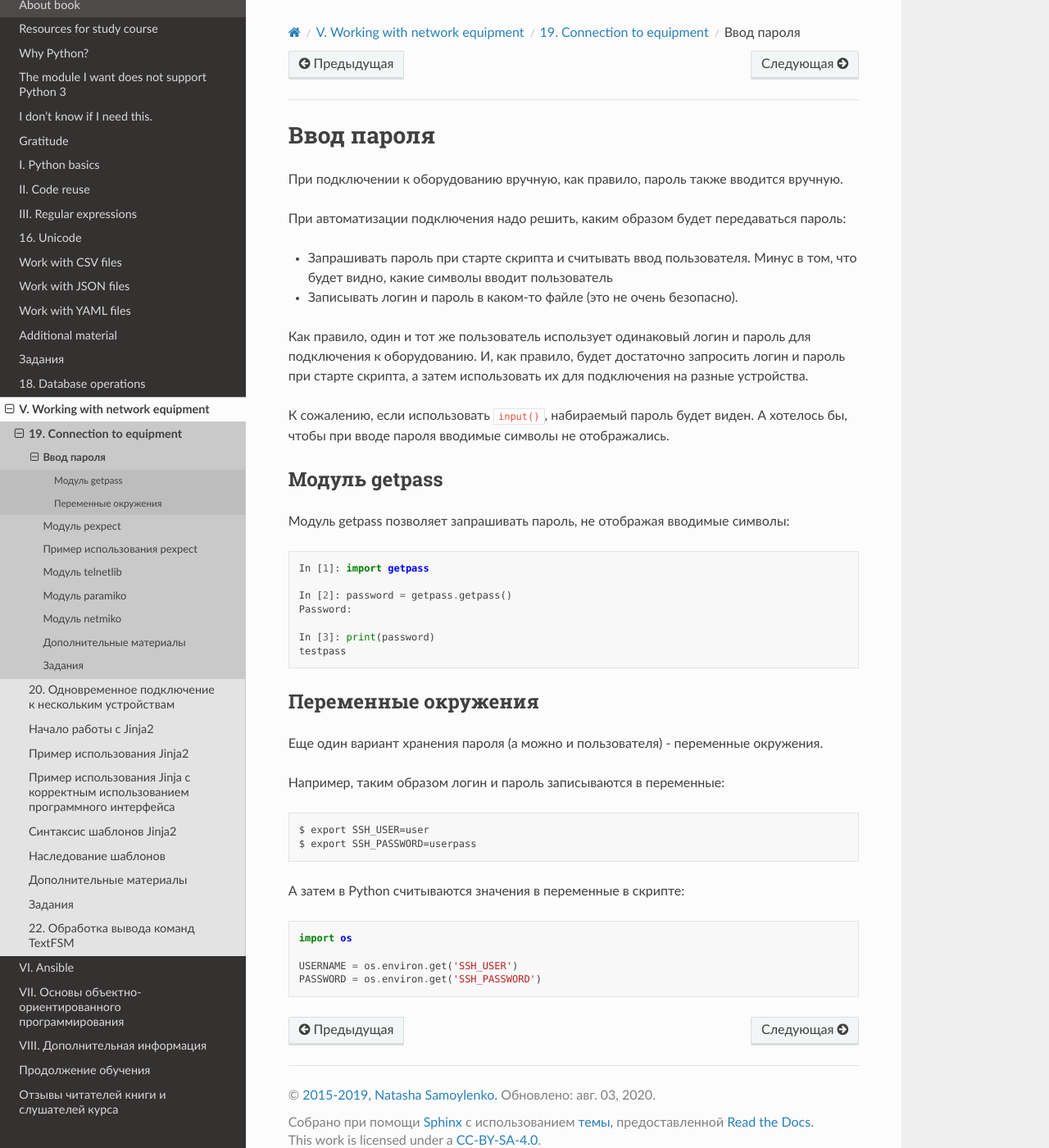
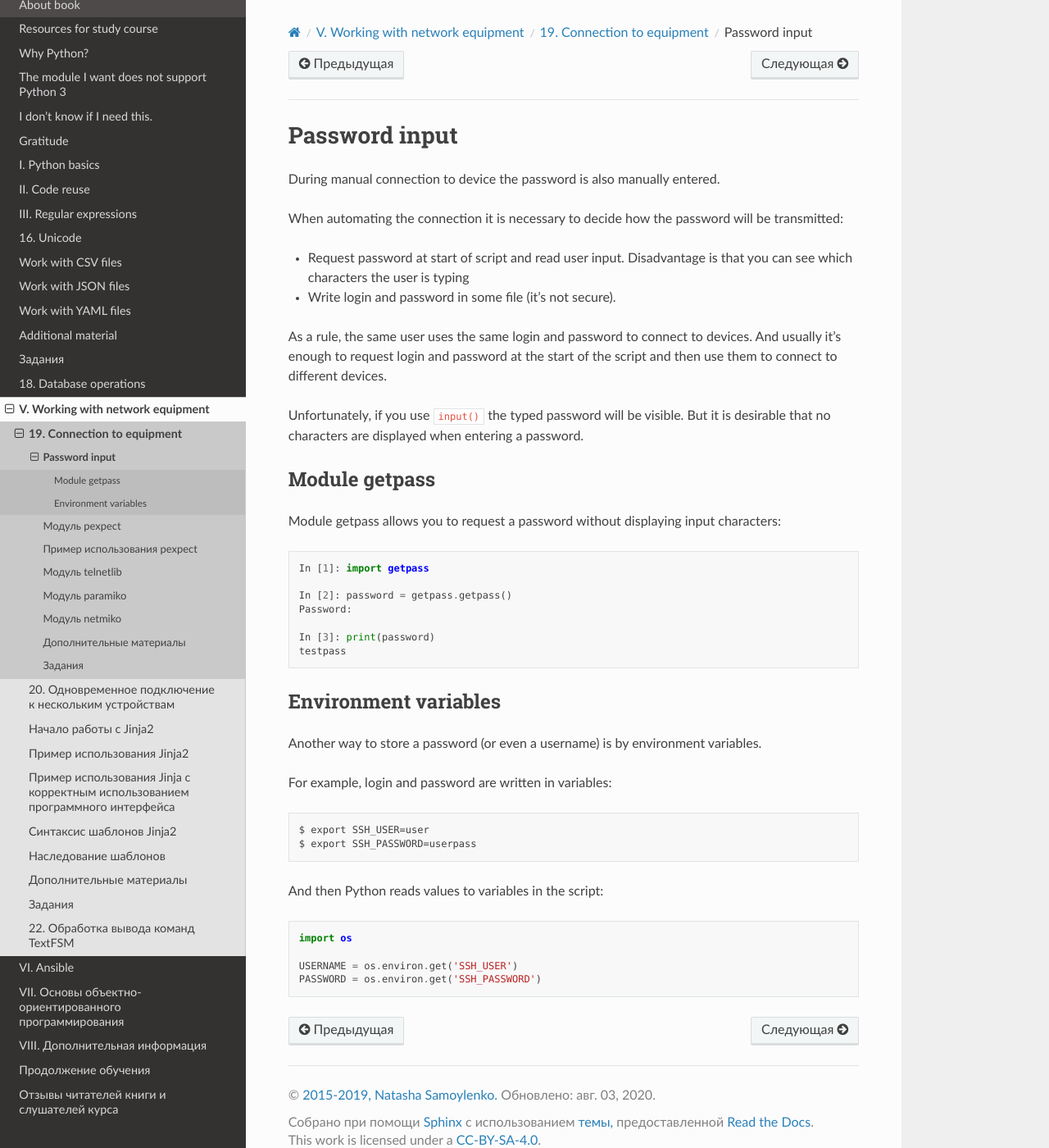
Before and after one commit to Aidar5/nattoeng, a Sphinx documentation site: the page built from docs/source/book/19_ssh_telnet/password.rst, in a window 1280 px wide and 1400 px high. Shown: the whole window at 82% size. Built offline with Sphinx 7.4.7 and the Read the Docs theme 2.0.0, drawn with Linux system fonts in a browser that asks for light colours; pages that are not in the unit, such as notebooks, are missing from menus.

Commit message:
Update password.rst

```diff
--- a/docs/source/book/19_ssh_telnet/password.rst
+++ b/docs/source/book/19_ssh_telnet/password.rst
@@ -1,30 +1,21 @@
-Ввод пароля
+Password input
 -----------
 
-При подключении к оборудованию вручную, как правило, пароль также
-вводится вручную.
+During manual connection to device the password is also manually entered.
 
-При автоматизации подключения надо решить, каким образом будет
-передаваться пароль:
+When automating the connection it is necessary to decide how the password will be transmitted:
 
-* Запрашивать пароль при старте скрипта и считывать ввод пользователя.
-  Минус в том, что будет видно, какие символы вводит пользователь
-* Записывать логин и пароль в каком-то файле (это не очень безопасно).
+* Request password at start of script and read user input. Disadvantage is that you can see which characters the user is typing
+* Write login and password in some file (it’s not secure).
 
-Как правило, один и тот же пользователь использует одинаковый логин и
-пароль для подключения к оборудованию.
-И, как правило, будет достаточно запросить логин и пароль при старте
-скрипта, а затем использовать их для подключения на разные устройства.
+As a rule, the same user uses the same login and password to connect to devices. And usually it’s enough to request login and password at the start of the script and then use them to connect to different devices.
 
-К сожалению, если использовать ``input()``, набираемый пароль будет
-виден. А хотелось бы, чтобы при вводе пароля вводимые символы не
-отображались.
+Unfortunately, if you use ``input()`` the typed password will be visible. But it is desirable that no characters are displayed when entering a password.
 
-Модуль getpass
+Module getpass
 ~~~~~~~~~~~~~~
 
-Модуль getpass позволяет запрашивать пароль, не отображая вводимые
-символы:
+Module getpass allows you to request a password without displaying input characters:
 
 .. code:: python
 
@@ -36,20 +27,19 @@
     In [3]: print(password)
     testpass
 
-Переменные окружения
+Environment variables
 ~~~~~~~~~~~~~~~~~~~~
 
-Еще один вариант хранения пароля (а можно и пользователя) - переменные
-окружения.
+Another way to store a password (or even a username) is by environment variables.
 
-Например, таким образом логин и пароль записываются в переменные:
+For example, login and password are written in variables:
 
 ::
 
     $ export SSH_USER=user
     $ export SSH_PASSWORD=userpass
 
-А затем в Python считываются значения в переменные в скрипте:
+And then Python reads values to variables in the script:
 
 .. code:: python
 
```
